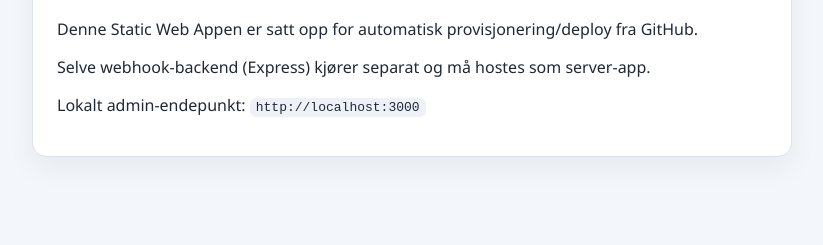
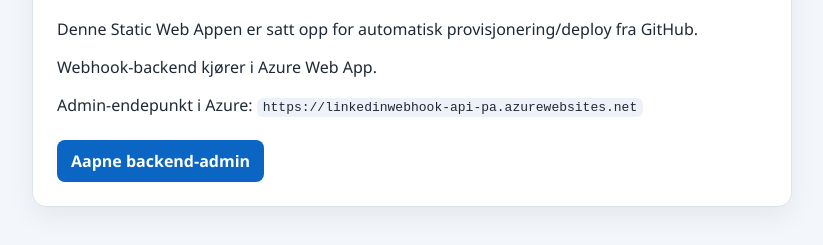
Before and after one commit to Paal-Andre/LinkedInWebhook, a website: page web/index.html in a window 1280 px wide. Shown: the part 131-376 px from the top of the page, without its empty margins (228-1051 px from the left). Drawn offline with Linux system fonts and the light colour scheme.

Commit message:
Point Static Web App landing page to Azure backend

```diff
--- a/web/index.html
+++ b/web/index.html
@@ -26,6 +26,16 @@
       h1 {
         margin-top: 0;
       }
+      .cta {
+        display: inline-block;
+        margin-top: 8px;
+        background: #0a66c2;
+        color: #fff;
+        text-decoration: none;
+        padding: 10px 14px;
+        border-radius: 8px;
+        font-weight: 600;
+      }
       code {
         background: #eef2f8;
         padding: 2px 6px;
@@ -38,8 +48,9 @@
       <div class="card">
         <h1>LinkedIn Webhook Service</h1>
         <p>Denne Static Web Appen er satt opp for automatisk provisjonering/deploy fra GitHub.</p>
-        <p>Selve webhook-backend (Express) kjører separat og må hostes som server-app.</p>
-        <p>Lokalt admin-endepunkt: <code>http://localhost:3000</code></p>
+        <p>Webhook-backend kjører i Azure Web App.</p>
+        <p>Admin-endepunkt i Azure: <code>https://linkedinwebhook-api-pa.azurewebsites.net</code></p>
+        <a class="cta" href="https://linkedinwebhook-api-pa.azurewebsites.net" target="_blank" rel="noreferrer">Aapne backend-admin</a>
       </div>
     </div>
   </body>
```
